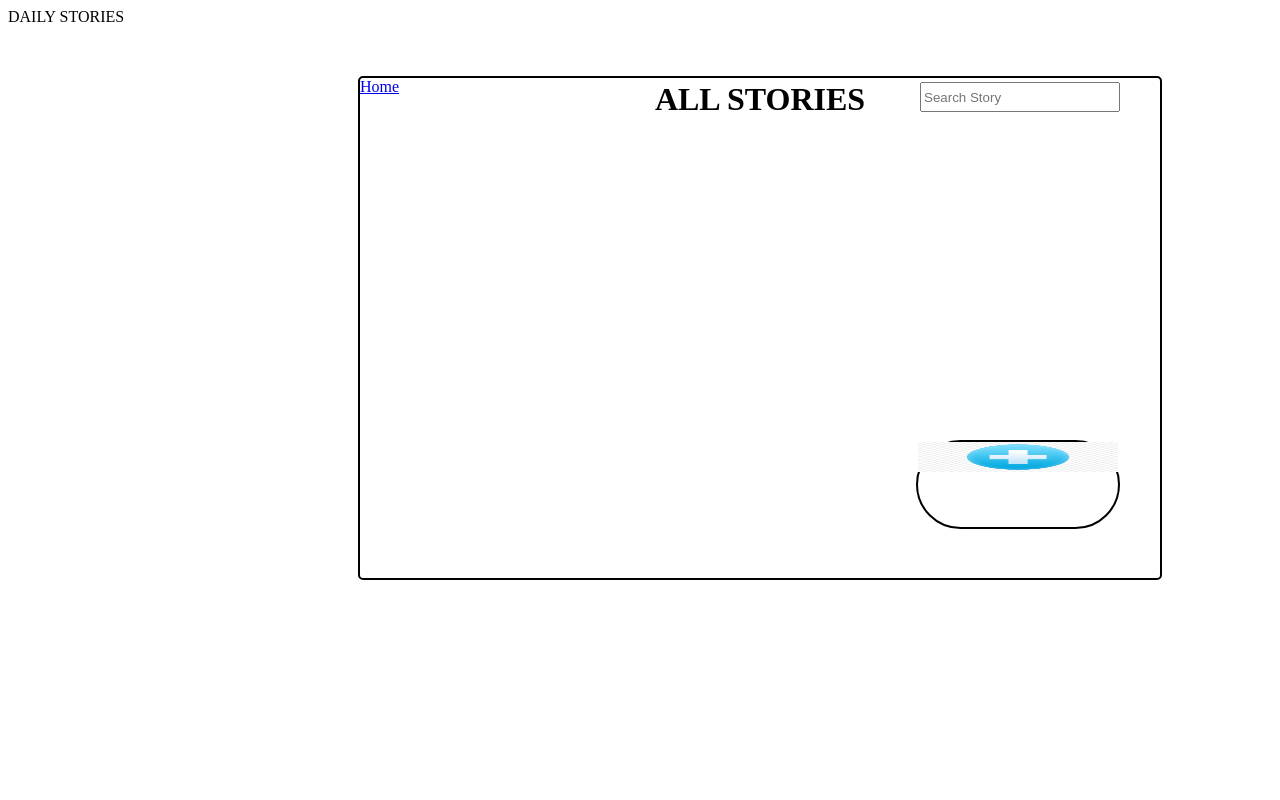
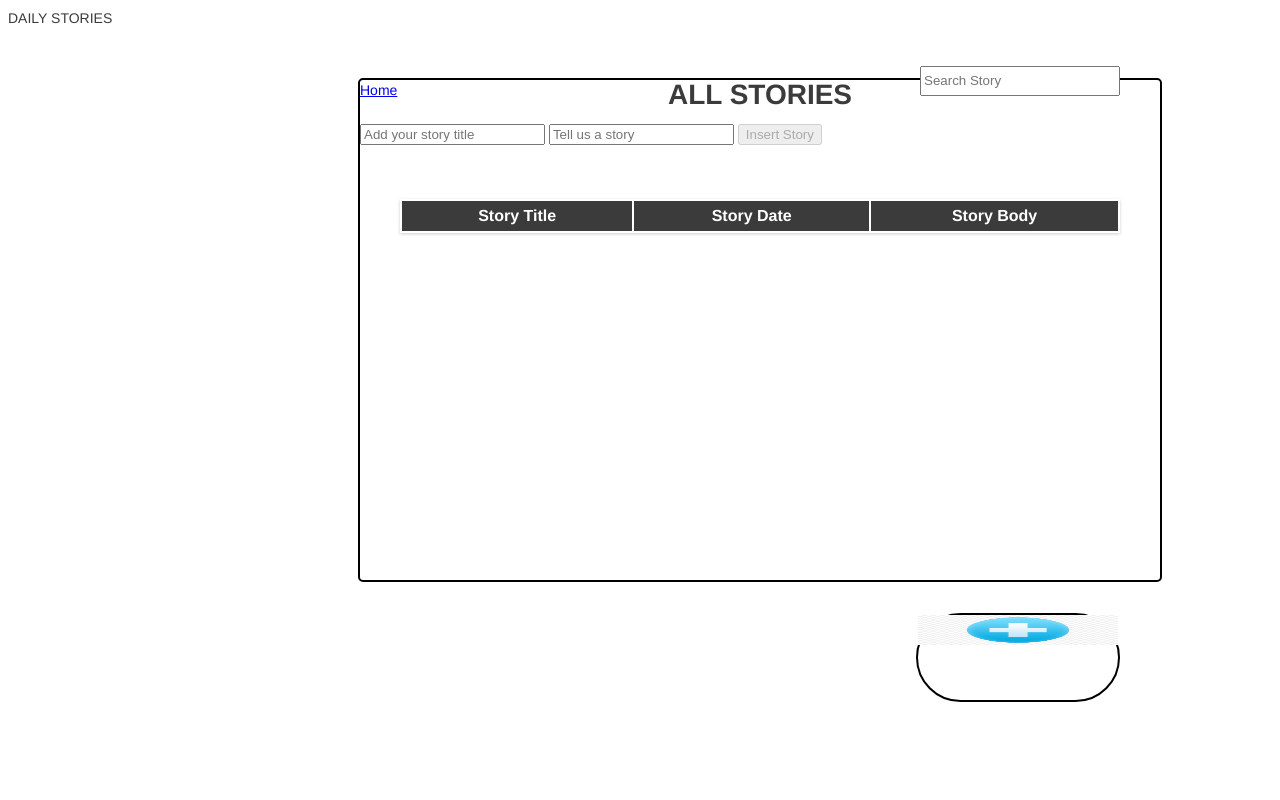
Before and after one commit to Annah97/ACA-DiaryApp, a PHP site: page /view-story.html in a window 1280 px wide. Run offline with PHP 8.4, Linux system fonts and the light colour scheme; lists and menus that the app fills with data are empty.

Commit message:
creating the the story

```diff
--- a/CSS/style.css
+++ b/CSS/style.css
@@ -1,6 +1,13 @@
-body{
-    background-color: ;
-}
+body {
+    font-family: 'Helvetica Neue', Helvetica, Arial;
+    font-size: 14px;
+    line-height: 20px;
+    font-weight: 400;
+    color: #3b3b3b;
+    -webkit-font-smoothing: antialiased;
+    font-smooth: antialiased;
+    background: #ffffff;
+  }
 
 .container {
     width: 800px;
@@ -34,3 +41,41 @@ img{
     width: 200px;
     height: 30px;
 }
+
+.wrapper{
+  margin: 0 auto;
+  padding: 40px;
+  max-width: 800px;
+}
+
+.table{
+  margin: 0 0 40px 0;
+  width: 100%;
+  box-shadow: 0 1px 3px rgba(0,0,0,0.2);
+  /*display: table;*/
+}
+
+.row{
+  display: table-row;
+  background: #f6f6f6;
+}
+
+.row:nth-of-type(odd){
+    background: #e9e9e9;
+}
+.row.header{
+    font-weight: 900;
+    color: #ffffff;
+    background: #3b3b3b;
+}
+.row.green{
+    background: #27ae60;
+}
+.row.blue{
+    background: #2980b9;
+}
+
+.cell{
+  padding: 6px 12px;
+  display: table-cell;
+}
--- a/create-story.js
+++ b/create-story.js
@@ -0,0 +1,49 @@
+
+function disableBtn() {
+    confirmbtn = getElementById("insertbtn");
+    var titleContent = document.getElementById("storytitle").value;
+    var bodyContent = document.getElementById("storybody").value;
+    if (titleContent=="" | bodyContent=="") {
+        confirmbtn.disabled = true;
+    } else {
+        confirmbtn.disabled = false;
+    }
+}
+
+let insertBtn = document.querySelector('.insert-btn');
+let inputcontainer = document.querySelector('.container');
+let textInputs = [...inputcontainer.querySelectorAll('.text-input')];
+
+function validate() {
+  let isIncomplete = textInputs.some(input => !input.value);
+  insertBtn.disabled = isIncomplete;
+  insertBtn.style.cursor = isIncomplete ? 'not-allowed' : 'pointer';
+}
+
+inputcontainer.addEventListener('input', validate);
+validate();
+
+function insertStory() {
+    var storyContent = document.getElementsByTagName('tbody')[0].insertRow(0);
+    var storyTitle = storyContent.insertCell(0);
+    var storyDate = storyContent.insertCell(1);
+    var storyBody = storyContent.insertCell(2);
+
+    var titleContent = document.getElementById("storytitle").value;
+    var bodyContent = document.getElementById("storybody").value;
+
+    if (titleContent!=="" && bodyContent!=="") {
+        storyTitle.innerHTML=titleContent;
+        storyDate.innerHTML=Date();
+        storyBody.innerHTML=bodyContent;
+    }
+}
+
+var btns = document.querySelector('button');
+var inputs = document.querySelectorAll('input');
+
+btns.addEventListener('click', () => {
+    inputs.forEach(input =>  input.value = '');
+    inputcontainer.addEventListener('input', validate);
+    validate();
+});
--- a/view-story.html
+++ b/view-story.html
@@ -1,38 +1,36 @@
 <html>
     <head>
-        <title>
-            MY DIARY APP
-        </title>
+        <title>MY DIARY APP</title>
         <link rel="stylesheet" type="text/css"  href ="CSS/style.css">
-
     </head>
-    <Body>
-        <h>
-            DAILY STORIES
-        </h>
-        <div   class ="container">
-        <a href="index.html" class="home-link" >Home</a>
-
-           <center> <h1 class="title-story">
-                ALL STORIES
-            </h1></center>
-<form action="">
-    <tr><td>
-    </td>
-
-   <h5></h5><input type="text" class="Search" placeholder="Search Story"> </h5>
-</td>
-</tr>
-</form>
-
-
-
-
-<a href="create-story.html" class="Submit-Story" name="submit"><img src="add.png"></a>
-
+    <body>
+        <header>DAILY STORIES</header>
+        <div class ="container">
+            <a href="#" class="home-link" >Home</a>
+            <h1 class="title-story" style="text-align: center;">ALL STORIES</h1>
+            <form action="">
+                <input type="text" class="Search" placeholder="Search Story">
+                <input id="storytitle" class="text-input" placeholder="Add your story title">
+                <input id="storybody" class="text-input" value="" type="text" placeholder ="Tell us a story">
+                <button id="insertbtn" class="insert-btn" type="submit" onclick="insertStory()" value="Insert Story">Insert Story</button>
             </form>
 
+            <div class="wrapper">
+                <table id="storyTable" class="table">
+                    <thead>
+                        <tr class="row header">
+                            <th class="cell">Story Title</th>
+                            <th class="cell">Story Date</th>
+                            <th class="cell">Story Body</th>
+                        </tr>
+                    </thead>
+                    <tbody>
+                    </tbody>
+                </table>
+            </div>
 
+            <a href="create-story.html" class="Submit-Story" name="submit"><img src="add.png"></a>
         </div>
-    </Body>
+        <script src="create-story.js"></script>
+    </body>
 </html>
```
Also changed, not shown: create-story.html (+15 -23 lines).
